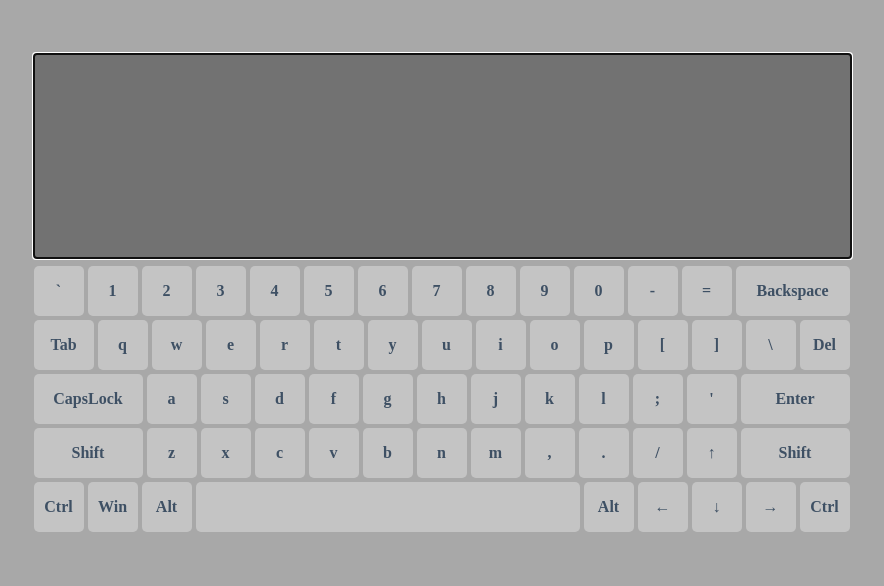
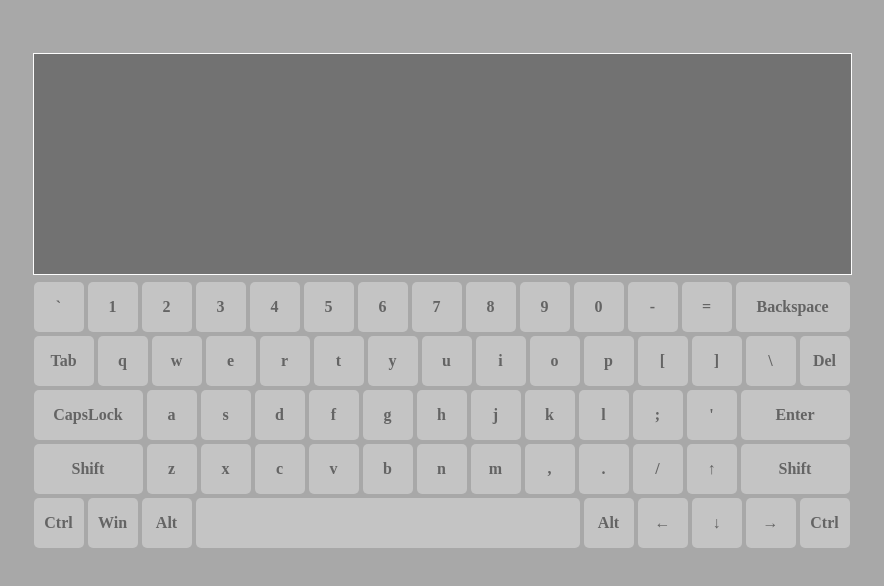
Before and after one commit to algoritmiks/virtual-keyboard, a website with bundled scripts: page index.html in a window 1280 px wide. Shown: the whole page, without its empty margins (198-1082 px from the left). Built offline with nearby package versions, Linux system fonts and the light colour scheme.

Commit message:
refactor: style change

```diff
--- a/style.css
+++ b/style.css
@@ -15,9 +15,12 @@ body {
   flex-grow: 1;
   height: 200px;
   background-color: rgb(114, 114, 114);
+  color: rgb(202, 202, 202);
   resize: none;
   margin: 3px;
-  border: solid black 1px;
+  border: solid rgb(253, 253, 253) 1px;
+  padding: 10px;
+  outline: none;
 }
 
 .keyboard {
@@ -33,7 +36,7 @@ body {
   margin: 2px;
   justify-content: center;
   align-items: center;
-  color: rgb(62, 80, 100);
+  color: rgb(100, 100, 100);
   border-radius: 5px;
   background-color: rgb(196, 196, 196);
   font-weight: 900;
```
